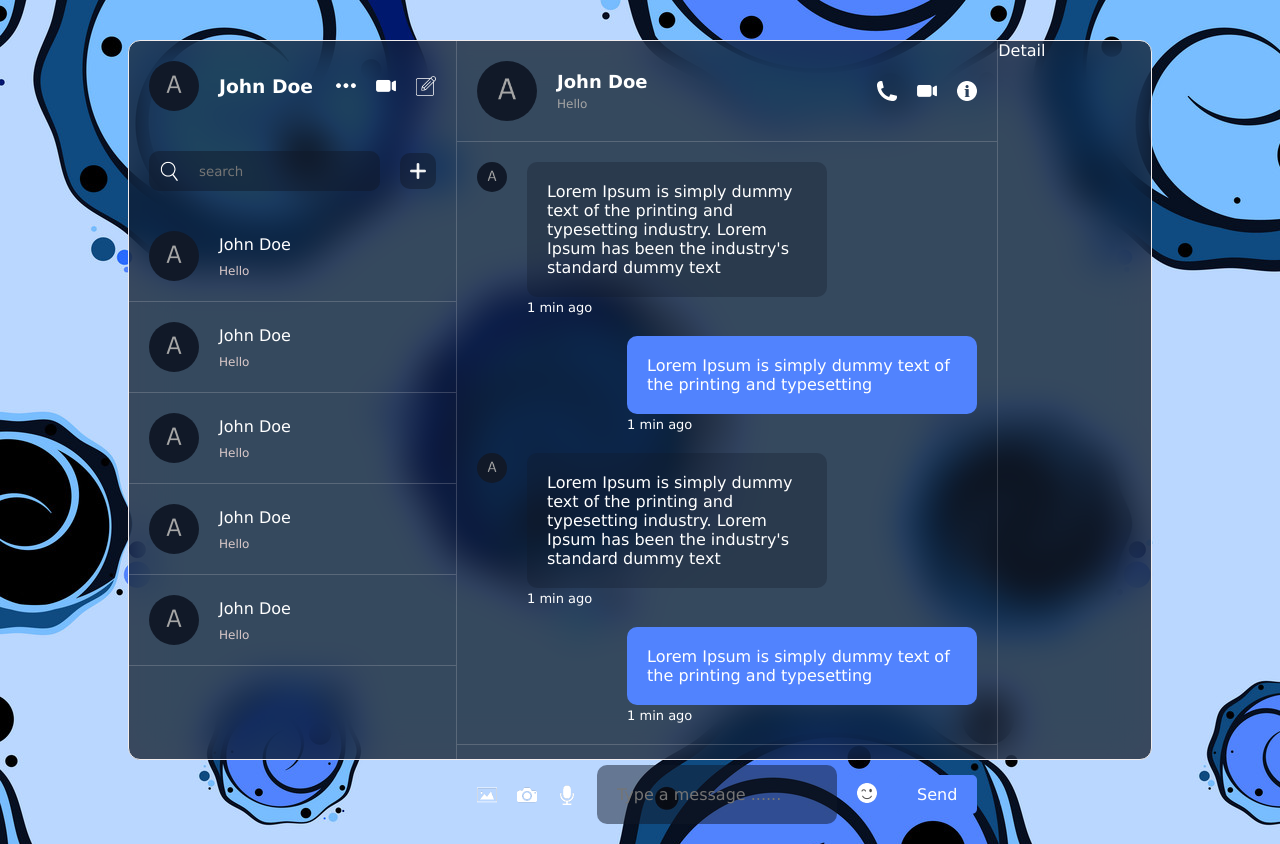
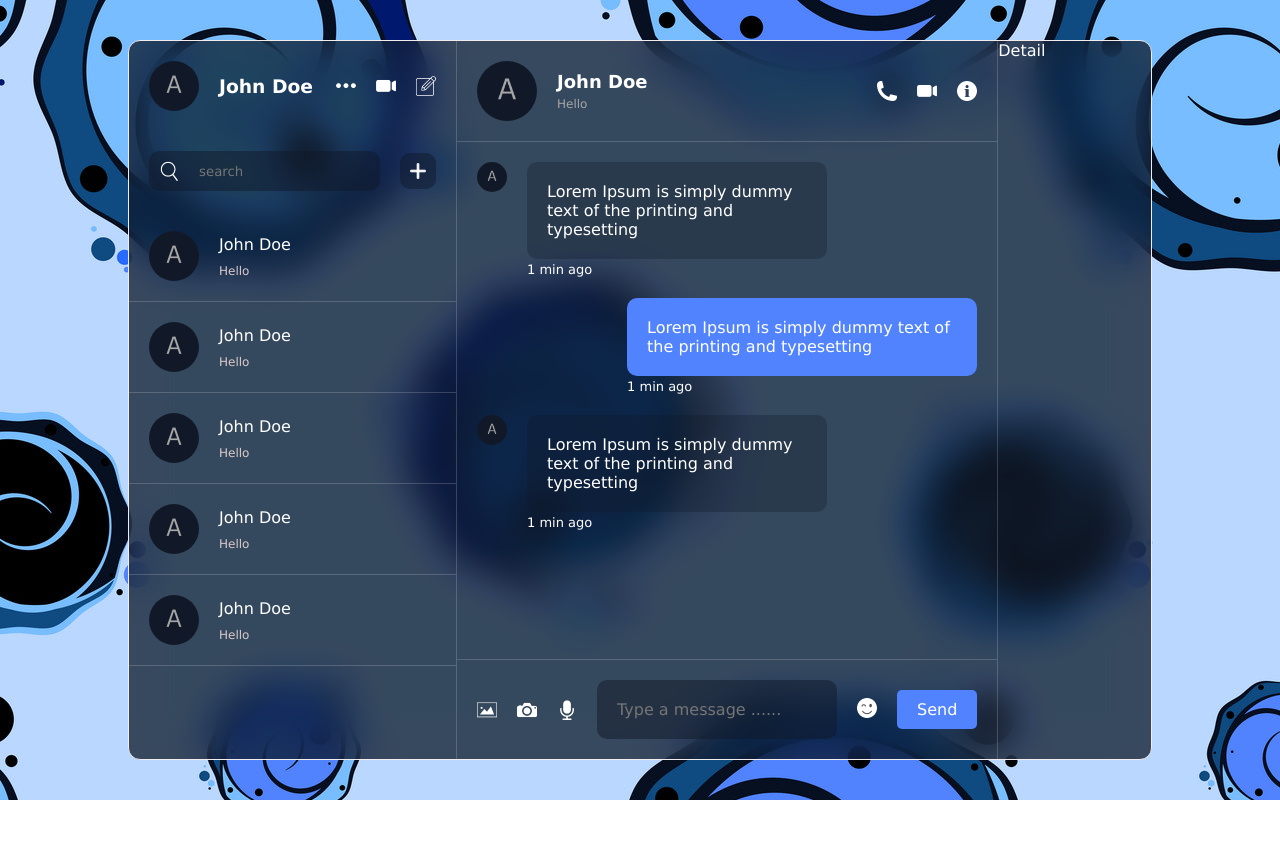
Before and after one commit to HimashaNethmini/RealTime-Chat, a React (Vite) app: page / in a window 1280 px wide. After the commit the page ends 800 px from the top, so only its background shows below. Built offline with nearby package versions, Linux system fonts and the light colour scheme.

Commit message:
make the content so user-friendly

```diff
--- a/src/components/chat/Chat.jsx
+++ b/src/components/chat/Chat.jsx
@@ -37,7 +37,6 @@ const Chat = () => {
           <div className="texts">
             <p>
               Lorem Ipsum is simply dummy text of the printing and typesetting
-              industry. Lorem Ipsum has been the industry's standard dummy text
             </p>
             <span>1 min ago</span>
           </div>
@@ -54,16 +53,6 @@ const Chat = () => {
 
         <div className="message">
           <img src="./avatar.png" alt="" />
-          <div className="texts">
-            <p>
-              Lorem Ipsum is simply dummy text of the printing and typesetting
-              industry. Lorem Ipsum has been the industry's standard dummy text
-            </p>
-            <span>1 min ago</span>
-          </div>
-        </div>
-
-        <div className="message own">
           <div className="texts">
             <p>
               Lorem Ipsum is simply dummy text of the printing and typesetting
```
